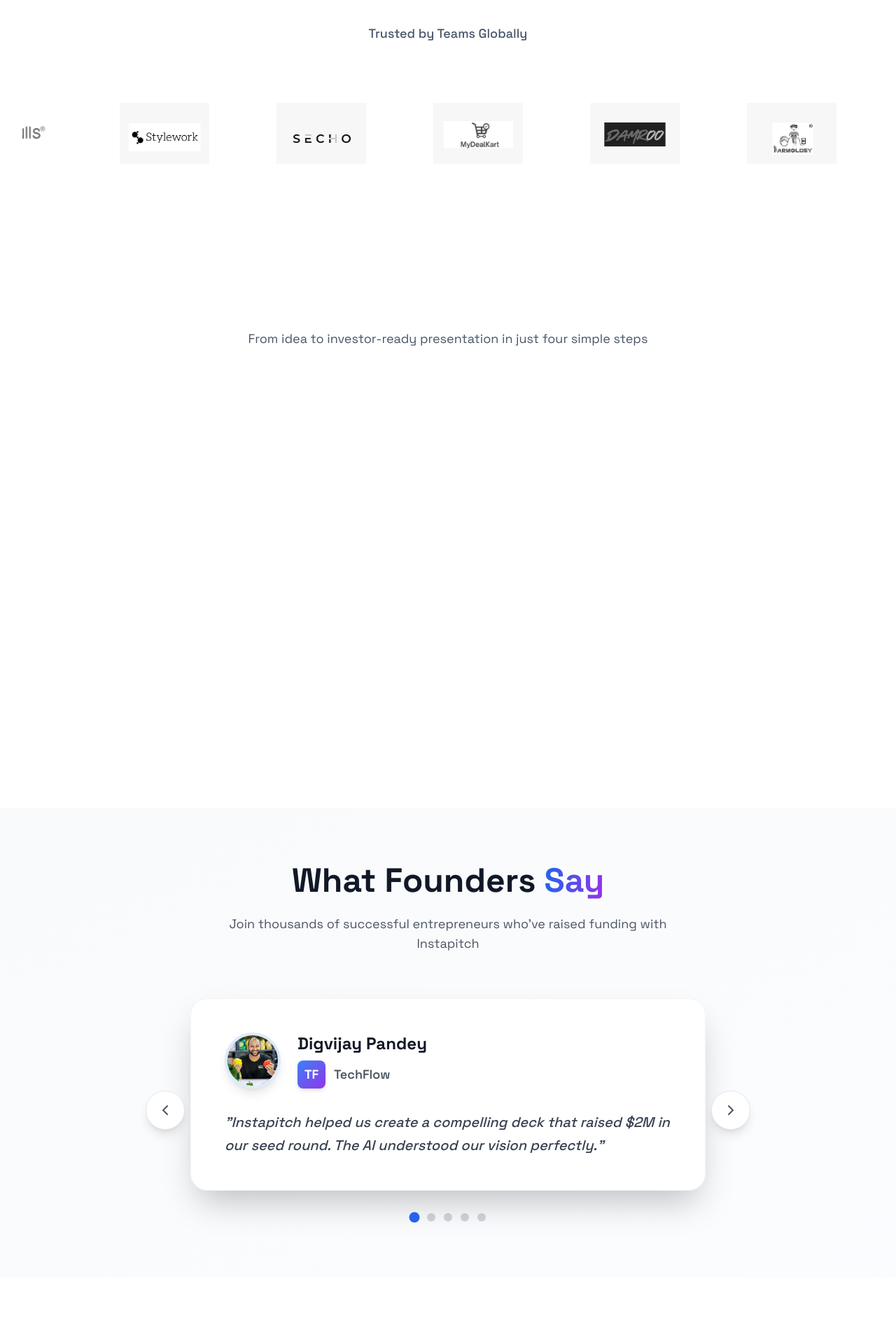
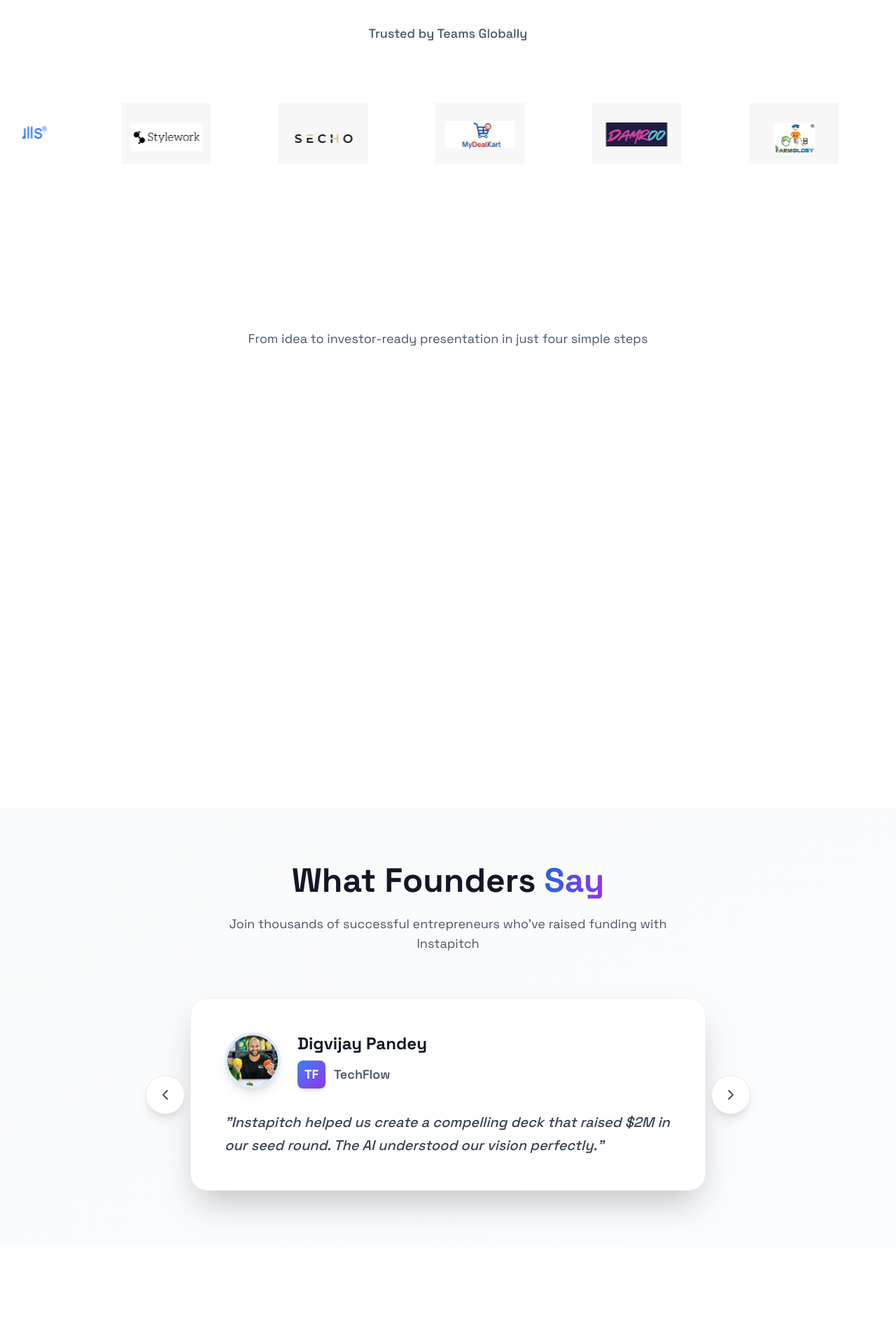
Before and after one commit to DhyeyOptimist/instapitch, a React (Vite) app: page / in a window 1280 px wide. Shown: the part 1260-3180 px from the top of the page at 70% size. Built offline with nearby package versions, Linux system fonts and the light colour scheme.

Commit message:
logo section

```diff
--- a/src/components/SocialProof.tsx
+++ b/src/components/SocialProof.tsx
@@ -1,4 +1,3 @@
-
 const SocialProof = () => {
   const companies = [
     { name: 'TechCorp', logo: '/algobulls.png', isImage: true },
@@ -23,12 +22,12 @@ const SocialProof = () => {
           <div className="flex animate-scroll-left">
             {/* First set */}
             {companies.map((company, index) => (
-              <div key={index} className="flex-shrink-0 mx-12 flex items-center justify-center">
+              <div key={index} className="flex-shrink-0 mx-12 flex items-center justify-center bg-transparent p-0 shadow-none">
                 {company.isImage ? (
                   <img
                     src={company.logo}
                     alt={company.name}
-                    className="w-32 h-32 object-contain filter grayscale"
+                    className="w-32 h-32 object-contain"
                   />
                 ) : (
                   <span className="font-bold text-dark-700 text-xl">{company.logo}</span>
@@ -37,12 +36,12 @@ const SocialProof = () => {
             ))}
             {/* Duplicate set for seamless loop */}
             {companies.map((company, index) => (
-              <div key={`duplicate-${index}`} className="flex-shrink-0 mx-12 flex items-center justify-center">
+              <div key={`duplicate-${index}`} className="flex-shrink-0 mx-12 flex items-center justify-center bg-transparent p-0 shadow-none">
                 {company.isImage ? (
                   <img
                     src={company.logo}
                     alt={company.name}
-                    className="w-32 h-32 object-contain filter grayscale"
+                    className="w-32 h-32 object-contain"
                   />
                 ) : (
                   <span className="font-bold text-dark-700 text-xl">{company.logo}</span>
--- a/src/components/Testimonials.tsx
+++ b/src/components/Testimonials.tsx
@@ -120,7 +120,7 @@ const Testimonials = () => {
           </div>
 
           {/* Dots Indicator */}
-          <div className="flex justify-center mt-8 space-x-3">
+          {/* <div className="flex justify-center mt-8 space-x-3">
             {testimonials.map((_, index) => (
               <button
                 key={index}
@@ -132,7 +132,7 @@ const Testimonials = () => {
                 }`}
               />
             ))}
-          </div>
+          </div> */}
         </div>
       </div>
     </section>
```
